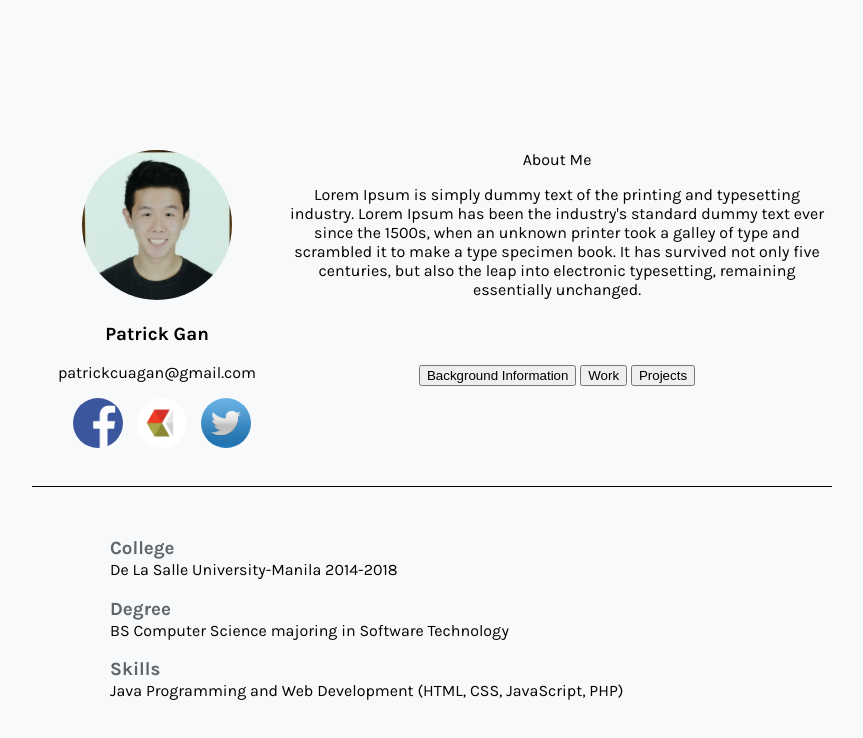
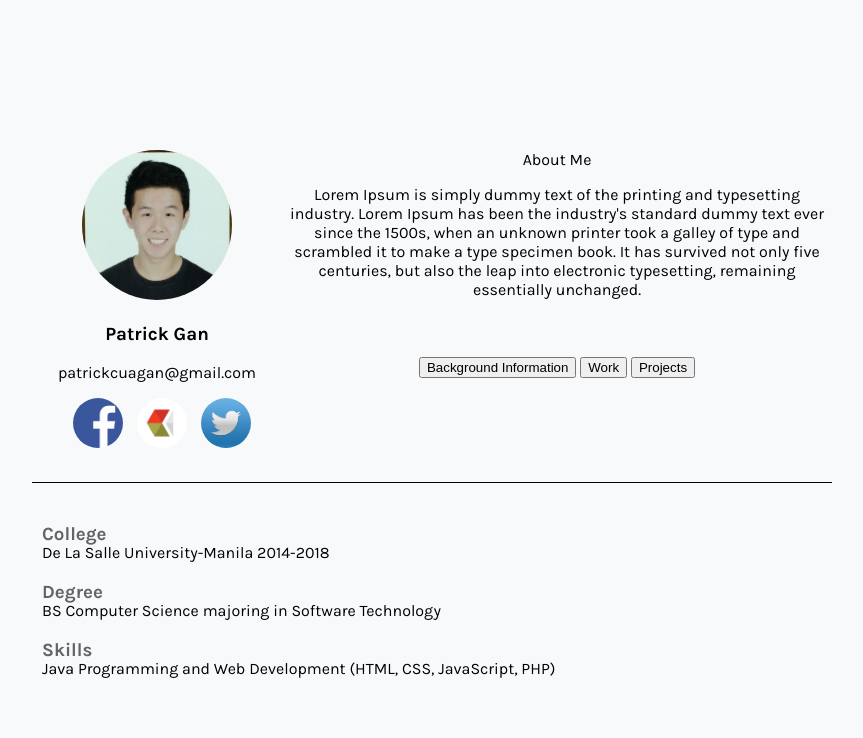
Before and after one commit to patrickcuagan/patrickcuagan.github.io, a plain HTML site: page index.html in a window 1280 px wide. Both pictures are taken after a click on the button "Background Information". Shown: the whole page, without its empty margins (208-1071 px from the left). Drawn offline with nearby package versions, Linux system fonts and the light colour scheme.

Commit message:
Fixed layout for different resolutions

```diff
--- a/css/index.css
+++ b/css/index.css
@@ -4,27 +4,28 @@ body {
 }
 
 .bigger-box {
-	width: 800px;
-	margin: 150px auto;
+	width: 50em;
+	margin: 9.375em auto;
+	position: relative;
 }
 
 .left-box {
-	width: 250px;
+	width: 15.625em;
 	text-align: center;
 	float: left;
 }
 
 .self-photo {
 	border-radius: 50%;
-	height: 150px;
-	width: 150px;
+	height: 9.375em;
+	width: 9.375em;
 }
 
 .logo {
 	border-radius: 50%;
-	height: 50px;
-	width: 50px;
-	margin-left: 10px;
+	height: 3.125em;
+	width: 3.125em;
+	margin-left: 0.625em;
 }
 
 .right-box {
@@ -32,27 +33,26 @@ body {
 }
 
 button {
-	margin-top: 50px;
+	margin-top: 3.125em;
 }
 
 .line {
 	height: 1px;
 	background-color: black;
-	margin: -50px auto;
-	margin-bottom: -250px;
-	width: 800px;
+	margin: 13% auto;
+	margin-bottom: -55%;
+	width: 50em;
 }
 
 .information {
 	display: none;
-	margin: 300px;
-	margin-bottom: -300px;
-	/*background-color: #F1F9FF; */
-	border-radius: 5px;
-	padding-left: 10px;
+	margin-top: 60%;
+	border-radius: 0.3125em;
+	padding-left: 0.625em;
+	float: bottom;
 }
 
 .heading {
 	color: #606668;
-	margin-bottom: -15px;
+	margin-bottom: -0.9375em;
 }
```
Also changed, not shown: index.html (+3 -1 lines).
